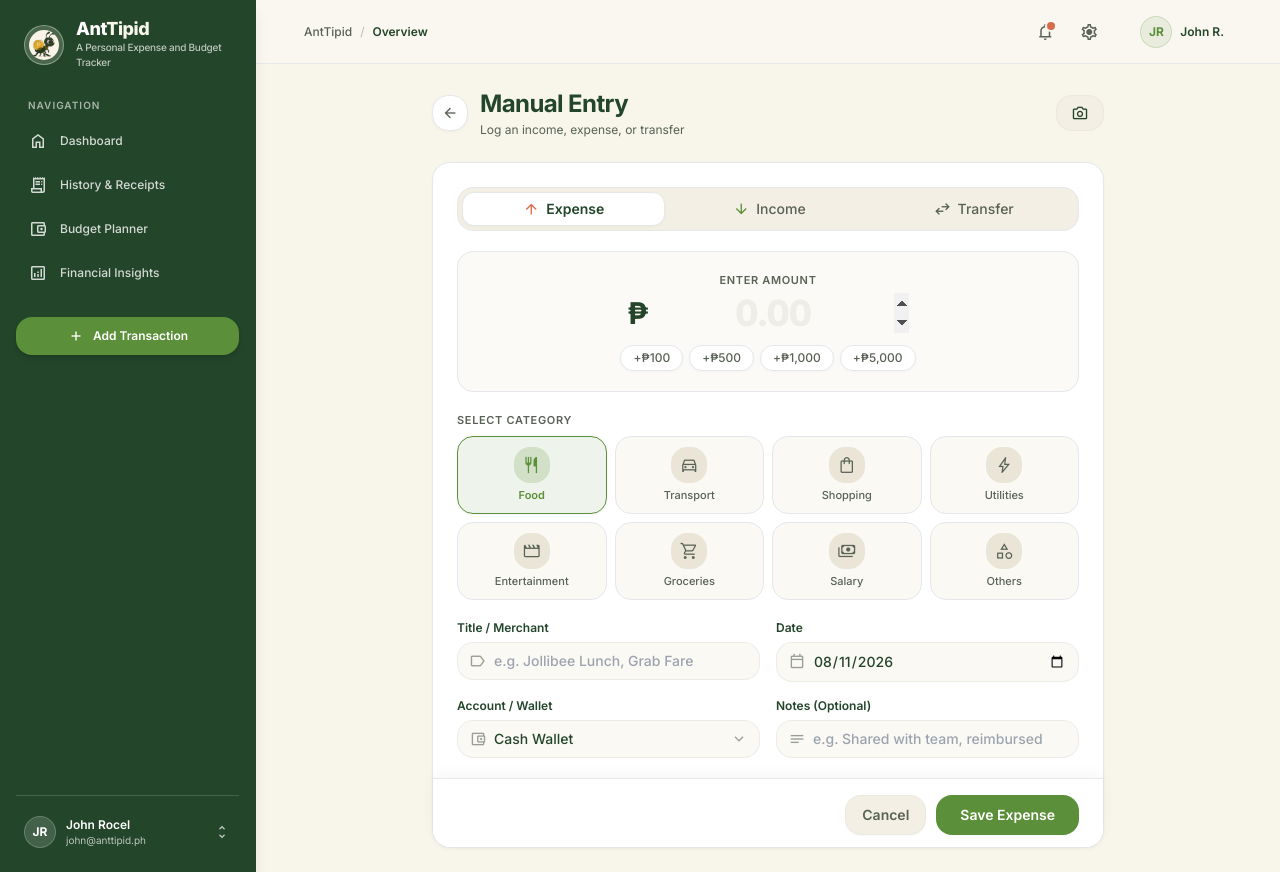
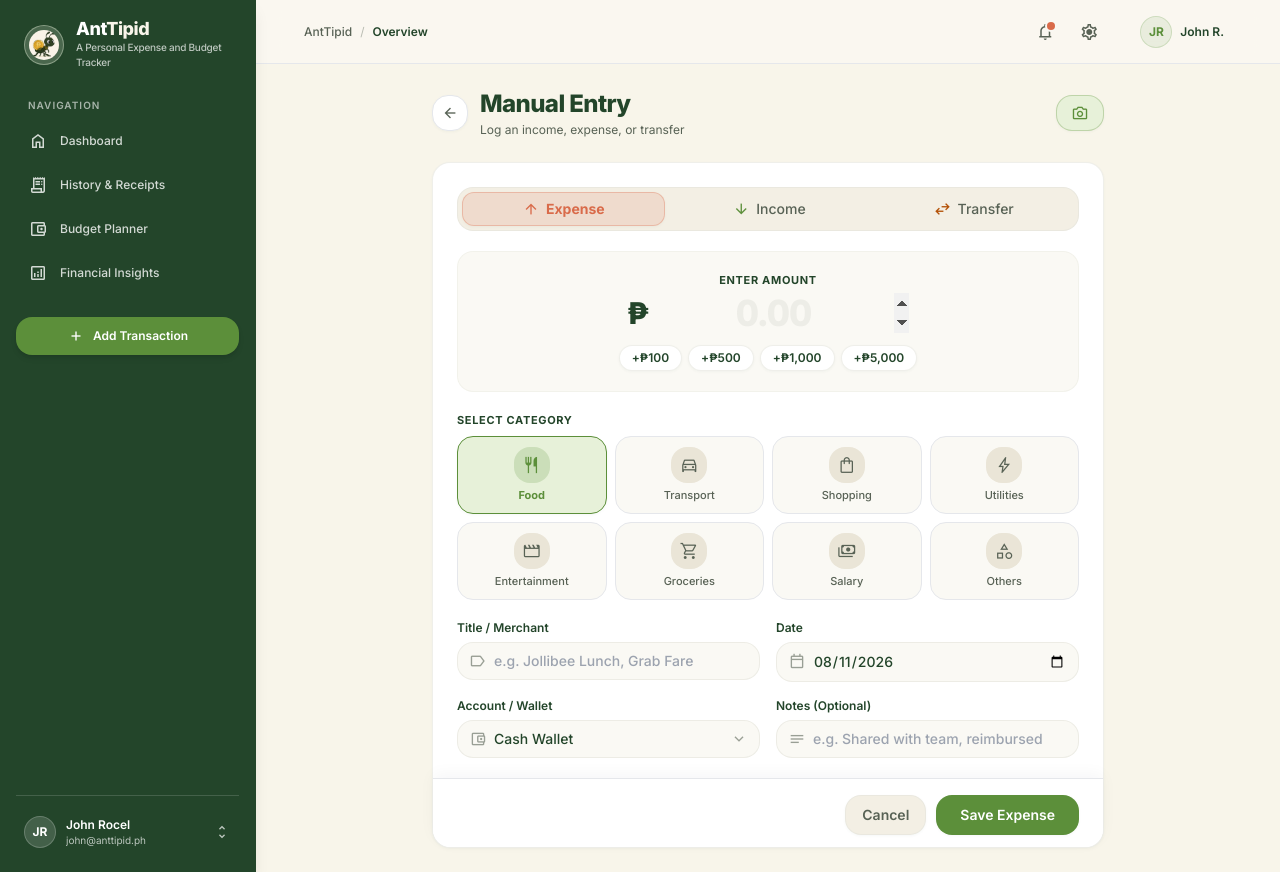
Before and after one commit to WWH16/AntTipid, a Django app: page /add/ in a window 1280 px wide. Run offline with Django 5.2, Linux system fonts and the light colour scheme; some libraries are stand-ins or nearby versions.

Commit message:
refactor the color on the add transaction  screen

```diff
--- a/dashboard/templates/dashboard/add_transaction.html
+++ b/dashboard/templates/dashboard/add_transaction.html
@@ -17,31 +17,31 @@
                     <span class="material-symbols-outlined text-[18px]">arrow_back</span>
                 </a>
                 <div>
-                    <h1 class="font-headline-lg text-xl sm:text-2xl font-bold text-on-surface tracking-tight">Manual Entry</h1>
+                    <h1 class="font-headline-lg text-xl sm:text-2xl font-extrabold text-deep-forest tracking-tight">Manual Entry</h1>
                     <p class="font-body-sm text-xs text-on-surface-variant mt-0.5">Log an income, expense, or transfer</p>
                 </div>
             </div>
-            <a href="{% url 'transactions' %}?mode=receipts" id="btn-switch-scan" class="inline-flex items-center justify-center gap-1.5 px-3.5 py-2 h-9 rounded-xl bg-surface-container-low text-on-surface border border-outline-variant/60 hover:bg-surface-container-high transition-all font-label-md text-xs font-semibold cursor-pointer">
+            <a href="{% url 'transactions' %}?mode=receipts" id="btn-switch-scan" class="inline-flex items-center justify-center gap-1.5 px-3.5 py-2 h-9 rounded-xl bg-soft-green text-primary border border-primary/30 hover:bg-primary hover:text-white transition-all font-label-md text-xs font-semibold cursor-pointer shadow-xs">
                 <span class="material-symbols-outlined text-[18px]">photo_camera</span>
                 <span class="hidden xs:inline">Scan Receipt</span>
             </a>
         </div>
 
         <!-- ─── Form Card Container (Shadcn Surface) ─── -->
-        <div class="bg-surface-container-lowest border border-surface-variant/60 rounded-2xl p-5 sm:p-6 shadow-xs flex flex-col gap-5">
+        <div class="bg-surface-container-lowest border border-outline-variant/60 rounded-2xl p-5 sm:p-6 shadow-xs flex flex-col gap-5">
 
             <!-- ─── Segmented Type Switcher (Expense / Income / Transfer) ─── -->
-            <div class="w-full bg-surface-container-low p-1 rounded-xl flex items-center gap-1 border border-surface-variant/60">
-                <button type="button" id="tab-type-expense" class="type-tab flex-1 py-1.5 rounded-lg font-label-md text-xs sm:text-sm font-semibold transition-all flex items-center justify-center gap-1.5 bg-surface-container-lowest text-on-surface border border-surface-variant/60 shadow-xs cursor-pointer" data-type="expense">
-                    <span class="material-symbols-outlined text-[18px] text-error">arrow_upward</span>
+            <div class="w-full bg-surface-container-low p-1 rounded-xl flex items-center gap-1 border border-outline-variant/60">
+                <button type="button" id="tab-type-expense" class="type-tab flex-1 py-1.5 rounded-lg font-label-md text-xs sm:text-sm font-bold transition-all flex items-center justify-center gap-1.5 bg-expense/15 text-expense border border-expense/30 shadow-xs cursor-pointer" data-type="expense">
+                    <span class="material-symbols-outlined text-[18px] text-expense">arrow_upward</span>
                     Expense
                 </button>
-                <button type="button" id="tab-type-income" class="type-tab flex-1 py-1.5 rounded-lg font-label-md text-xs sm:text-sm font-medium transition-all flex items-center justify-center gap-1.5 text-on-surface-variant hover:text-on-surface cursor-pointer" data-type="income">
+                <button type="button" id="tab-type-income" class="type-tab flex-1 py-1.5 rounded-lg font-label-md text-xs sm:text-sm font-medium transition-all flex items-center justify-center gap-1.5 text-on-surface-variant hover:text-primary cursor-pointer" data-type="income">
                     <span class="material-symbols-outlined text-[18px] text-primary">arrow_downward</span>
                     Income
                 </button>
-                <button type="button" id="tab-type-transfer" class="type-tab flex-1 py-1.5 rounded-lg font-label-md text-xs sm:text-sm font-medium transition-all flex items-center justify-center gap-1.5 text-on-surface-variant hover:text-on-surface cursor-pointer" data-type="transfer">
-                    <span class="material-symbols-outlined text-[18px] text-tertiary">swap_horiz</span>
+                <button type="button" id="tab-type-transfer" class="type-tab flex-1 py-1.5 rounded-lg font-label-md text-xs sm:text-sm font-medium transition-all flex items-center justify-center gap-1.5 text-on-surface-variant hover:text-amber-700 cursor-pointer" data-type="transfer">
+                    <span class="material-symbols-outlined text-[18px] text-amber-700">swap_horiz</span>
                     Transfer
                 </button>
             </div>
@@ -49,32 +49,32 @@
             <form id="form-manual-entry" class="flex flex-col gap-5" onsubmit="return false;">
 
                 <!-- ─── Hero Amount Display Input ─── -->
-                <div class="flex flex-col items-center justify-center py-5 px-4 bg-surface-container-low/30 rounded-xl border border-surface-variant/40 relative">
-                    <label for="input-amount" class="font-label-sm text-[11px] text-on-surface-variant uppercase tracking-[0.06em] font-semibold mb-1">Enter Amount</label>
+                <div class="flex flex-col items-center justify-center py-5 px-4 bg-surface-container-low/40 rounded-xl border border-outline-variant/40 relative">
+                    <label for="input-amount" class="font-label-sm text-[11px] text-deep-forest uppercase tracking-[0.06em] font-bold mb-1">Enter Amount</label>
                     <div class="flex items-center gap-1">
-                        <span id="currency-symbol" class="font-headline-lg text-2xl sm:text-3xl font-bold text-on-surface">₱</span>
-                        <input type="number" id="input-amount" step="0.01" min="0" placeholder="0.00" class="w-48 sm:w-64 bg-transparent font-headline-lg text-3xl sm:text-4xl font-extrabold text-on-surface text-center focus:outline-none placeholder:text-outline-variant/60 tabular-nums tracking-tight" required autofocus>
+                        <span id="currency-symbol" class="font-headline-lg text-2xl sm:text-3xl font-extrabold text-deep-forest">₱</span>
+                        <input type="number" id="input-amount" step="0.01" min="0" placeholder="0.00" class="w-48 sm:w-64 bg-transparent font-headline-lg text-3xl sm:text-4xl font-extrabold text-deep-forest text-center focus:outline-none placeholder:text-outline-variant/60 tabular-nums tracking-tight" required autofocus>
                     </div>
 
                     <!-- Quick Amount Preset Chips -->
                     <div class="flex items-center gap-1.5 mt-3 flex-wrap justify-center">
-                        <button type="button" class="btn-preset-chip px-3 py-1 rounded-full bg-surface-container-lowest border border-surface-variant/60 hover:bg-surface-container-low text-on-surface-variant hover:text-on-surface font-label-sm text-xs font-medium shadow-xs transition-all active:scale-95 cursor-pointer" data-add="100">+₱100</button>
-                        <button type="button" class="btn-preset-chip px-3 py-1 rounded-full bg-surface-container-lowest border border-surface-variant/60 hover:bg-surface-container-low text-on-surface-variant hover:text-on-surface font-label-sm text-xs font-medium shadow-xs transition-all active:scale-95 cursor-pointer" data-add="500">+₱500</button>
-                        <button type="button" class="btn-preset-chip px-3 py-1 rounded-full bg-surface-container-lowest border border-surface-variant/60 hover:bg-surface-container-low text-on-surface-variant hover:text-on-surface font-label-sm text-xs font-medium shadow-xs transition-all active:scale-95 cursor-pointer" data-add="1000">+₱1,000</button>
-                        <button type="button" class="btn-preset-chip px-3 py-1 rounded-full bg-surface-container-lowest border border-surface-variant/60 hover:bg-surface-container-low text-on-surface-variant hover:text-on-surface font-label-sm text-xs font-medium shadow-xs transition-all active:scale-95 cursor-pointer" data-add="5000">+₱5,000</button>
+                        <button type="button" class="btn-preset-chip px-3 py-1 rounded-full bg-surface-container-lowest border border-outline-variant/60 hover:bg-soft-green hover:text-primary text-deep-forest font-label-sm text-xs font-semibold shadow-xs transition-all active:scale-95 cursor-pointer" data-add="100">+₱100</button>
+                        <button type="button" class="btn-preset-chip px-3 py-1 rounded-full bg-surface-container-lowest border border-outline-variant/60 hover:bg-soft-green hover:text-primary text-deep-forest font-label-sm text-xs font-semibold shadow-xs transition-all active:scale-95 cursor-pointer" data-add="500">+₱500</button>
+                        <button type="button" class="btn-preset-chip px-3 py-1 rounded-full bg-surface-container-lowest border border-outline-variant/60 hover:bg-soft-green hover:text-primary text-deep-forest font-label-sm text-xs font-semibold shadow-xs transition-all active:scale-95 cursor-pointer" data-add="1000">+₱1,000</button>
+                        <button type="button" class="btn-preset-chip px-3 py-1 rounded-full bg-surface-container-lowest border border-outline-variant/60 hover:bg-soft-green hover:text-primary text-deep-forest font-label-sm text-xs font-semibold shadow-xs transition-all active:scale-95 cursor-pointer" data-add="5000">+₱5,000</button>
                     </div>
                 </div>
 
                 <!-- ─── Category Selection Grid ─── -->
                 <div class="flex flex-col gap-2">
-                    <label class="font-label-md text-[11px] font-semibold text-on-surface-variant uppercase tracking-[0.06em]">Select Category</label>
+                    <label class="font-label-md text-[11px] font-bold text-deep-forest uppercase tracking-[0.06em]">Select Category</label>
                     <div id="category-grid" class="grid grid-cols-4 sm:grid-cols-4 gap-2">
                         <!-- Food & Dining -->
-                        <button type="button" class="category-btn active flex flex-col items-center gap-1.5 p-2.5 rounded-xl border border-primary bg-primary/10 text-primary shadow-xs transition-all text-center group cursor-pointer" data-category="Food & Dining" aria-pressed="true">
+                        <button type="button" class="category-btn active flex flex-col items-center gap-1.5 p-2.5 rounded-xl border border-primary bg-soft-green text-primary shadow-xs transition-all text-center group cursor-pointer" data-category="Food & Dining" aria-pressed="true">
                             <div class="w-9 h-9 rounded-xl bg-primary/20 flex items-center justify-center text-primary transition-colors">
                                 <span class="material-symbols-outlined text-[20px]" style="font-variation-settings: 'FILL' 1, 'wght' 300, 'GRAD' 0, 'opsz' 24;">restaurant</span>
                             </div>
-                            <span class="font-label-sm text-[11px] font-semibold leading-tight truncate w-full">Food</span>
+                            <span class="font-label-sm text-[11px] font-bold leading-tight truncate w-full">Food</span>
                         </button>
 
                         <!-- Transportation -->
--- a/dashboard/templates/dashboard/scan_receipt.html
+++ b/dashboard/templates/dashboard/scan_receipt.html
@@ -90,7 +90,7 @@
 
                 <!-- Action Buttons -->
                 <div class="flex flex-col sm:flex-row items-center gap-3 w-full sm:w-auto pt-2">
-                    <button type="button" id="btn-select-file" class="w-full sm:w-auto px-6 py-2.5 h-11 rounded-xl bg-primary text-on-primary font-label-md text-xs sm:text-sm font-bold hover:bg-primary-container hover:text-on-primary-container transition-all flex items-center justify-center gap-2 shadow-sm active:scale-95">
+                    <button type="button" id="btn-select-file" class="w-full sm:w-auto px-6 py-2.5 h-11 rounded-xl bg-primary text-white font-label-md text-xs sm:text-sm font-bold hover:bg-primary/90 transition-all flex items-center justify-center gap-2 shadow-xs active:scale-95 cursor-pointer">
                         <span class="material-symbols-outlined text-[20px]">upload_file</span>
                         <span>Choose Receipt Image</span>
                     </button>
```
